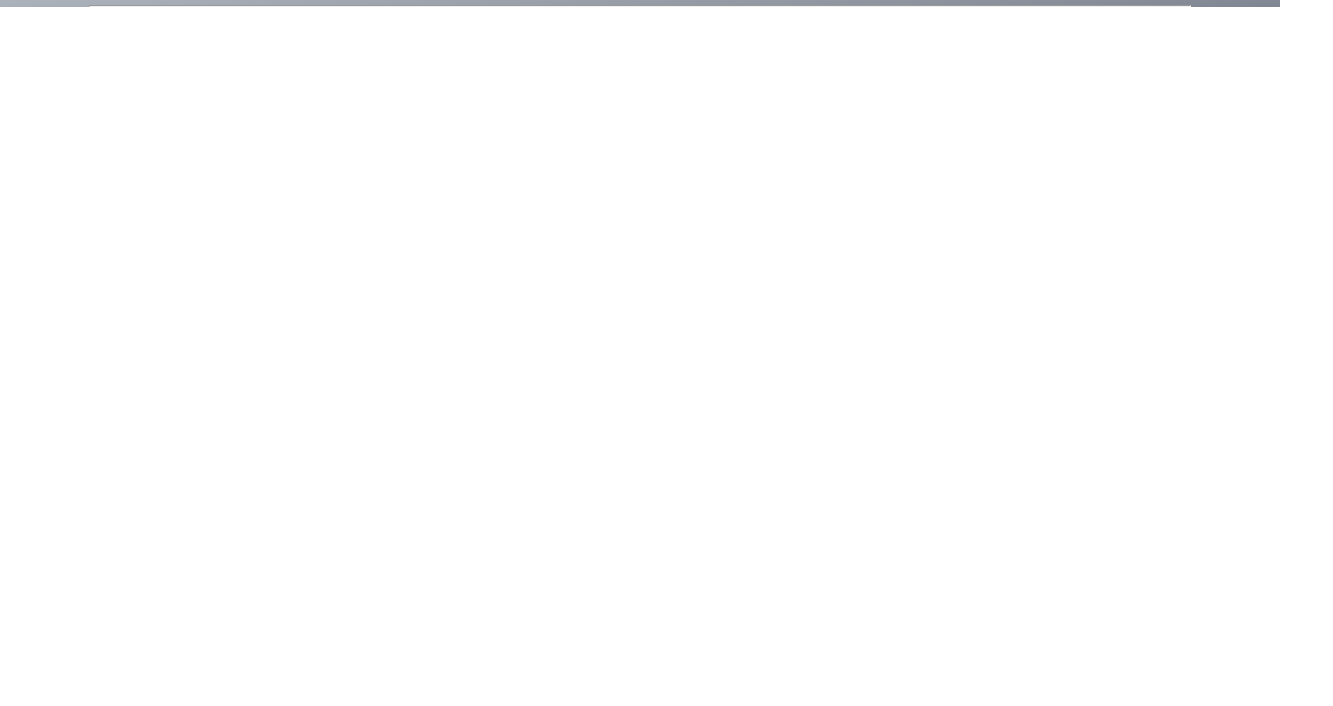
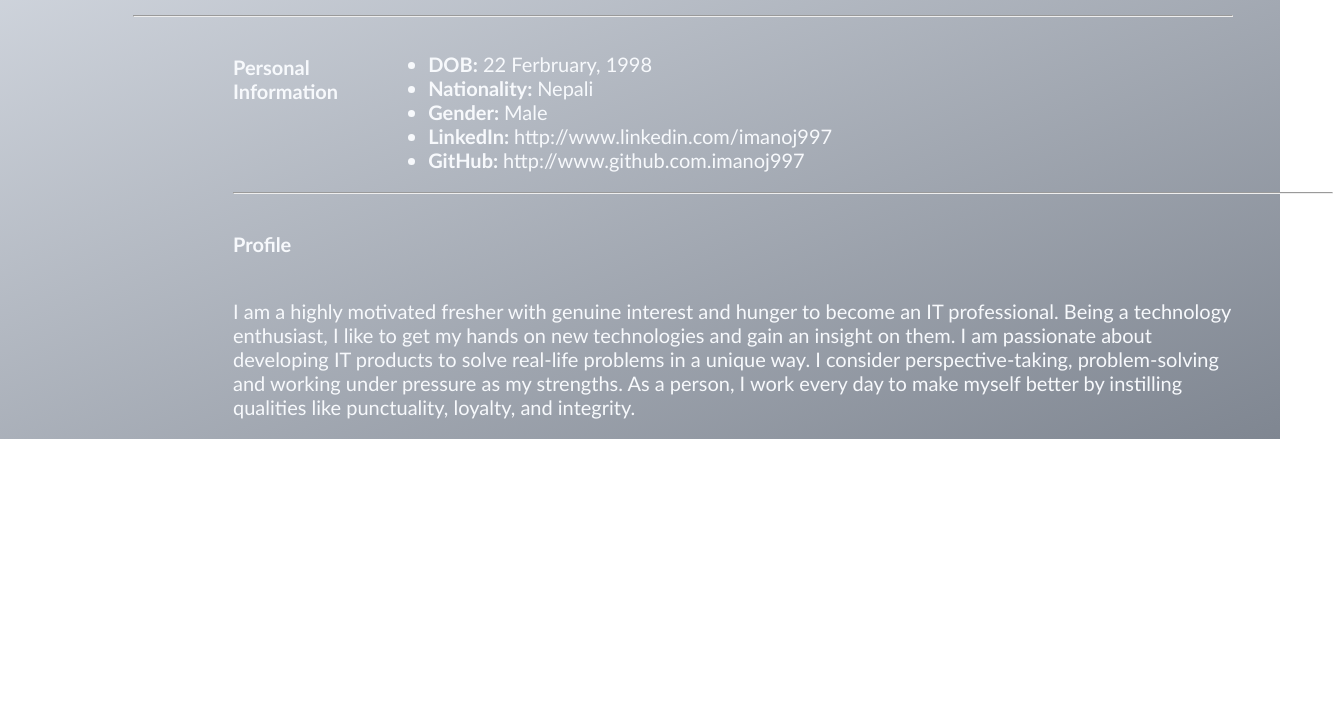
Before and after one commit to imanoj997/imanoj997.github.io, a plain HTML site: page index.html in a window 1280 px wide. Shown: the part 94-800 px from the top of the page, 1333 px wide, since content can reach past the window. Drawn offline with Linux system fonts and the light colour scheme.

Commit message:
body half done

```diff
--- a/index.html
+++ b/index.html
@@ -17,10 +17,48 @@
             </div>
             <div class="contact-address">
                 +977-9843931907 |
-                mbhatt997@gmail.com | Pepsicola-32, Kathmandu
+                <a>mbhatt@gmail.com</a> | Pepsicola-32, Kathmandu
             </div>
-            <hr class="line-break">
+
         </div>
+        <hr class="line-break">
+        <div class="body-container">
+            <div class="info-wrapper clearfix">
+                <div>
+                    <div class="topic">
+                        Personal <br /> Information
+                    </div>
+                    <div class="float-left">
+                        <ul>
+                            <li> <strong>DOB:</strong> 22 Ferbruary, 1998 </li>
+                            <li> <strong>Nationality: </strong>Nepali</li>
+                            <li> <strong>Gender: </strong>Male</li>
+                            <li><strong>LinkedIn: </strong><a>http://www.linkedin.com/imanoj997</a></li>
+                            <li><strong>GitHub: </strong><a>http://www.github.com.imanoj997</a></li>
+                        </ul>
+                    </div>
+                </div>
+
+                <hr class="line-break">
+
+                <div class="topic">
+                    Profile
+                </div>
+                <div class="content">
+                    <p>
+                        I am a highly motivated fresher with genuine interest and hunger
+                        to become an IT professional. Being a technology enthusiast, I like
+                        to get my hands on new technologies and gain an insight on them.
+                        I am passionate about developing IT products to solve real-life problems
+                        in a unique way. I consider perspective-taking, problem-solving and working
+                        under pressure as my strengths. As a person, I work every day to make myself
+                        better by instilling qualities like punctuality, loyalty, and integrity.
+                    </p>
+                </div>
+
+            </div>
+        </div>
+
     </div>
 </body>
 
--- a/style.css
+++ b/style.css
@@ -3,8 +3,26 @@ body{
     width: 100%;
     margin: 0px;
     color: #f7f9fc;
+    font-size: 20px;
 }
-.header{
+
+.clearfix:before,
+.clearfix:after {
+    content: "";
+    display: table;
+}
+
+.clearfix:after {
+    clear: both;
+}
+
+.clearfix {
+    zoom: 1;
+}
+
+.wrapper{
+    padding-left: 133px;
+    padding-right: 133px;
     background-image: linear-gradient(to bottom right, rgb(213, 218, 226), rgb(127, 134, 145));
 }
 
@@ -15,15 +33,46 @@ body{
     color: #1655ba;
 }
 
+a{
+    cursor: pointer;
+}
 .contact-address{
-    font-size: 20px;
+
     text-align: center;
     font-weight: 500;
-    padding-bottom: 7px;
+    padding-bottom: 10px;
 }
 
 .line-break{
-    width: 1100px;
+    margin-bottom: 15px;
+    margin-top: 15px;
+    width: 1098px;
     color: aliceblue;
     line-height: 3px;
 }
+
+.body-container{
+    padding-left: 100px;
+    padding-right: 100px;
+    /* background-color: rebeccapurple; */
+}
+
+.info-wrapper{
+    width: 1000px;
+}
+
+.topic{
+    padding-top: 23px;
+    font-weight: 600;
+    float: left;
+    padding-right: 50px;
+}
+
+.float-left{
+    float: left;
+}
+
+.content{
+    float: left;
+    padding-top: 23px;
+}
```
